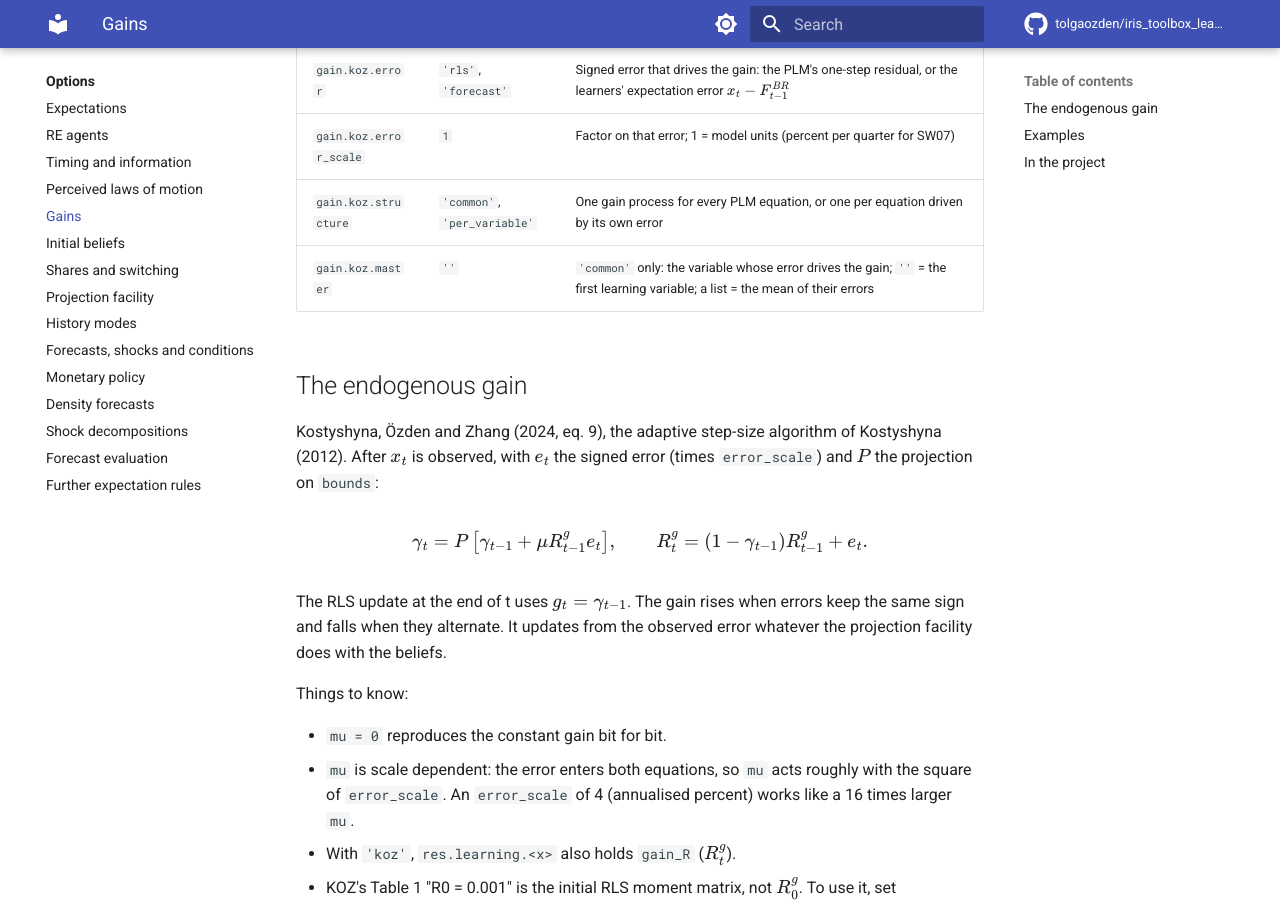
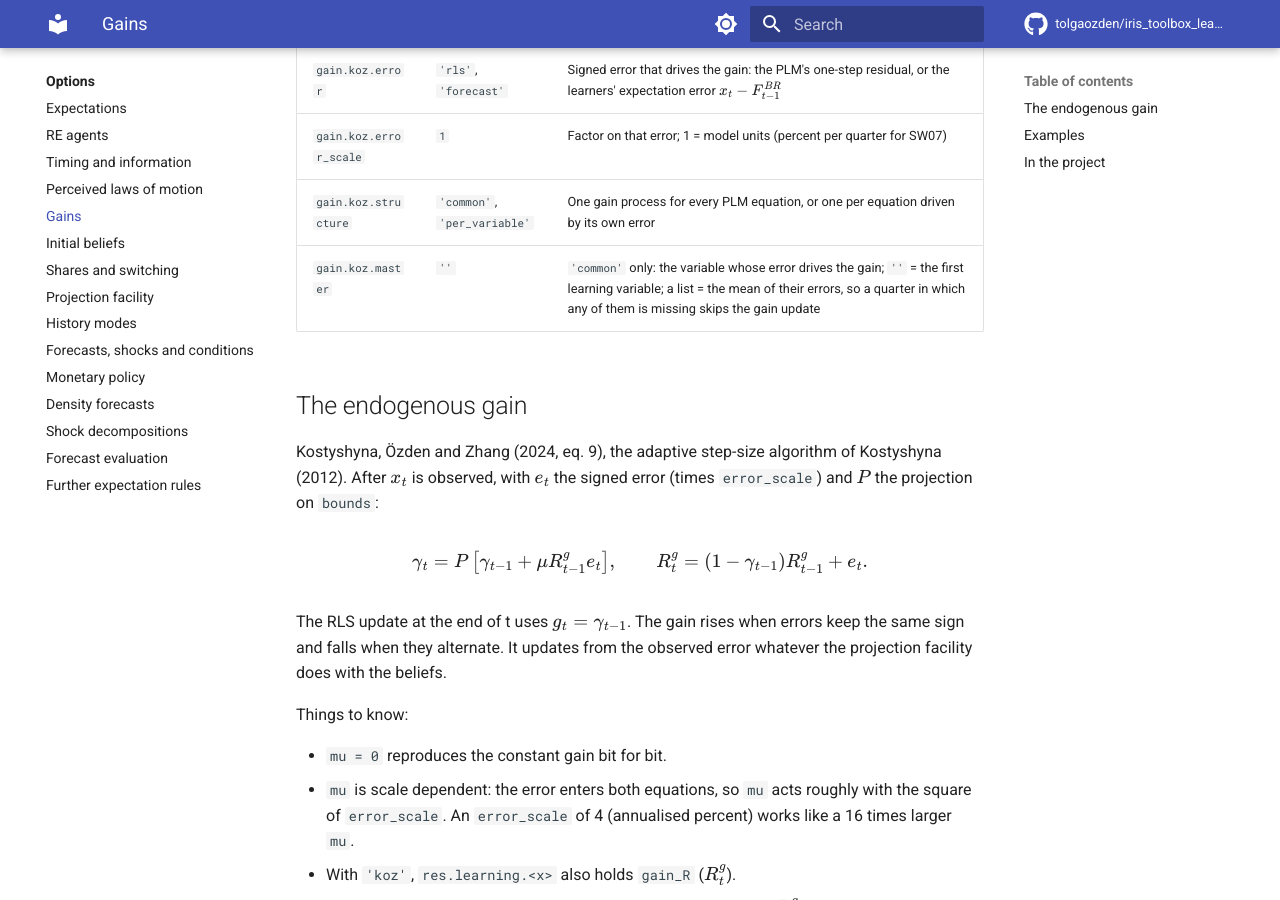
Before and after one commit to HetLearn/iris_toolbox_learning, an MkDocs documentation site: the page built from docs_site/options/gains.md, in a window 1280 px wide and 900 px high, scrolled down 920 px. Built offline with MkDocs 1.6.1 and Material for MkDocs 9.7.7, drawn with Linux system fonts in a browser that asks for light colours; comment, search, counter and statistics services are not loaded.

Commit message:
Clean-up before submission: comments and docs (docs_site/options/gains.md)
Stale facility comments, the test master path, the DESIGN option tree, user-guide notes (realtime scope, plmMismatch, gain.koz.master lists, evaluate_tables options), site and README consistency. No behaviour change.

```diff
--- a/docs_site/options/gains.md
+++ b/docs_site/options/gains.md
@@ -24,7 +24,7 @@ years).
 | `gain.koz.error` | `'rls'`, `'forecast'` | Signed error that drives the gain: the PLM's one-step residual, or the learners' expectation error \(x_t - F^{BR}_{t-1}\) |
 | `gain.koz.error_scale` | `1` | Factor on that error; 1 = model units (percent per quarter for SW07) |
 | `gain.koz.structure` | `'common'`, `'per_variable'` | One gain process for every PLM equation, or one per equation driven by its own error |
-| `gain.koz.master` | `''` | `'common'` only: the variable whose error drives the gain; `''` = the first learning variable; a list = the mean of their errors |
+| `gain.koz.master` | `''` | `'common'` only: the variable whose error drives the gain; `''` = the first learning variable; a list = the mean of their errors, so a quarter in which any of them is missing skips the gain update |
 
 ## The endogenous gain
 
```
